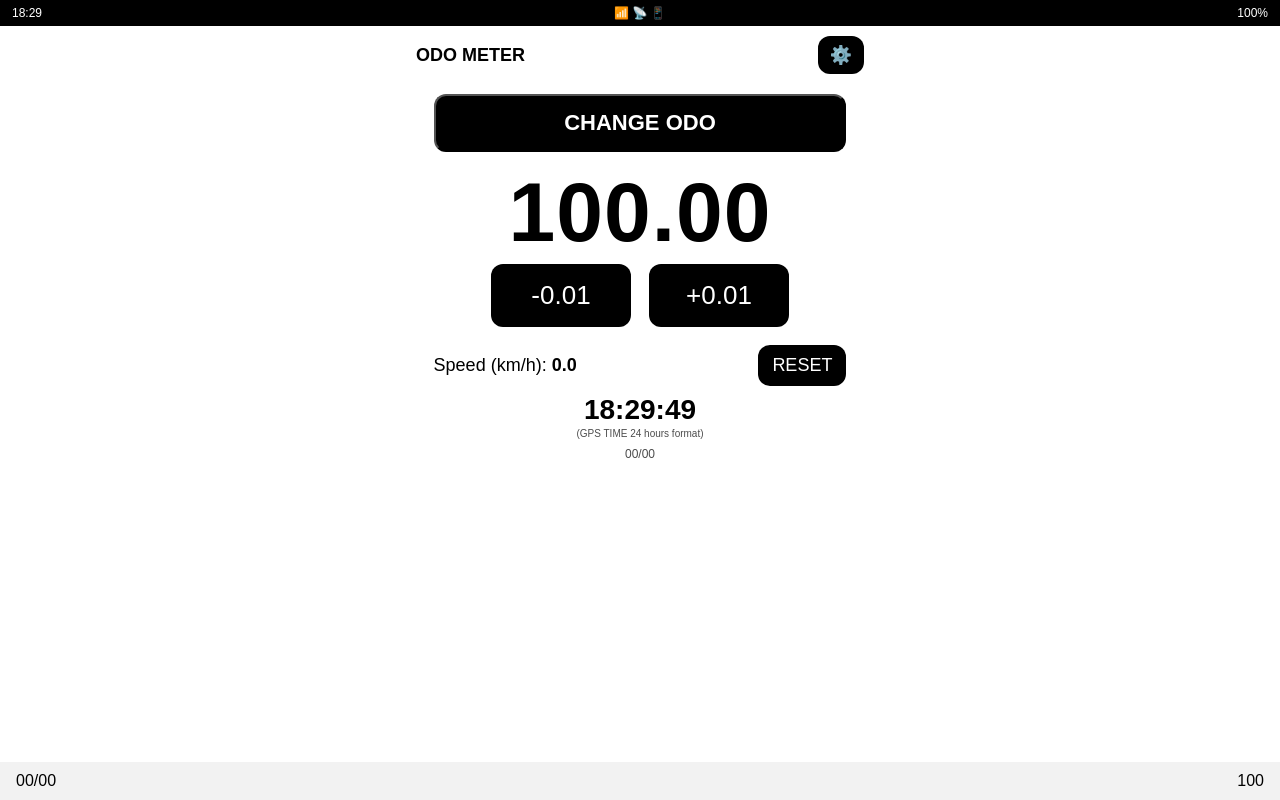
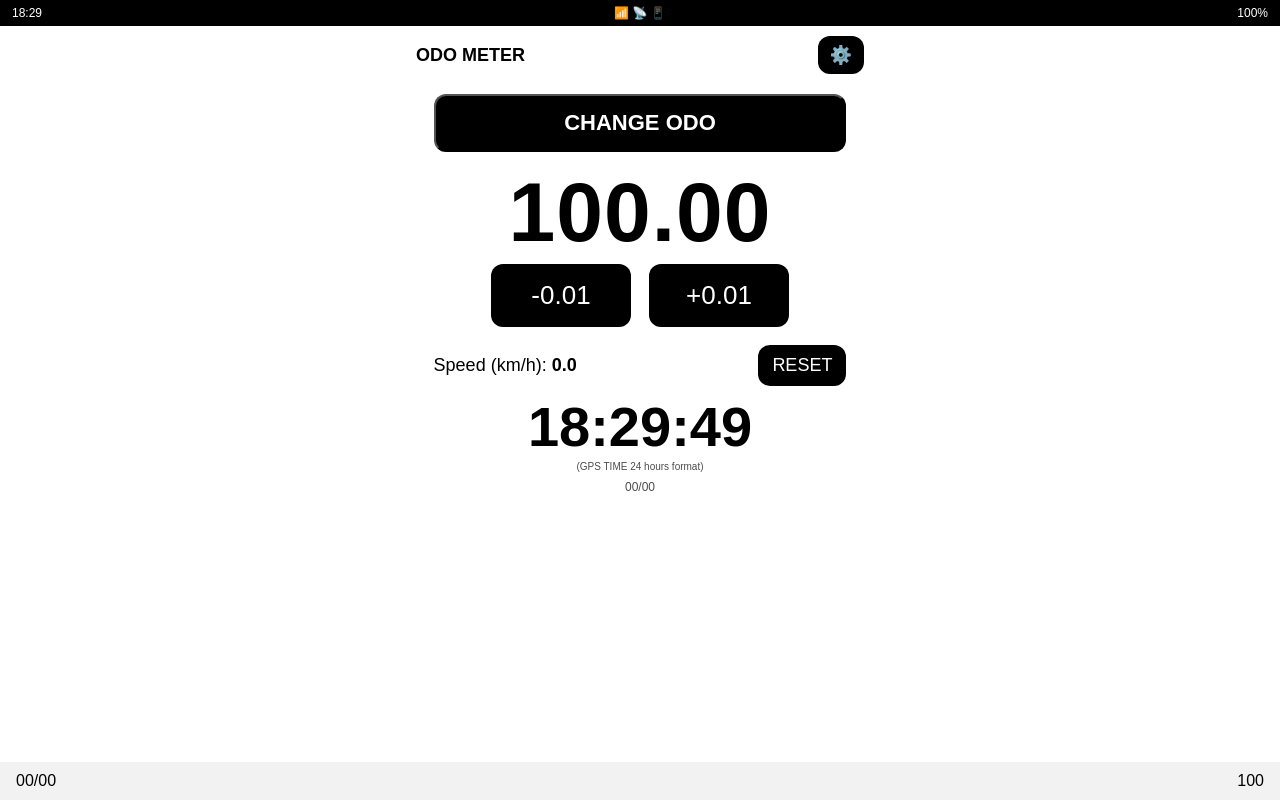
Before and after one commit to rasfsfsggsg/oodo-app, a plain HTML site: page index.html in a window 1280 px wide. Drawn offline with Linux system fonts and the light colour scheme; a web font is replaced by a local one.

Commit message:
Update index.html

```diff
--- a/index.html
+++ b/index.html
@@ -71,7 +71,8 @@
   .gps-time{
     text-align:center; margin-top:8px;
   }
-  .gps-time .time{ font-size:28px; font-weight:700; }
+  /* <-- GPS time font doubled from 28px to 56px --> */
+  .gps-time .time{ font-size:56px; font-weight:700; }
   .gps-time .sub{ font-size:10px; opacity:.7; margin-top:2px; }
 
   /* Bottom bar */
```
